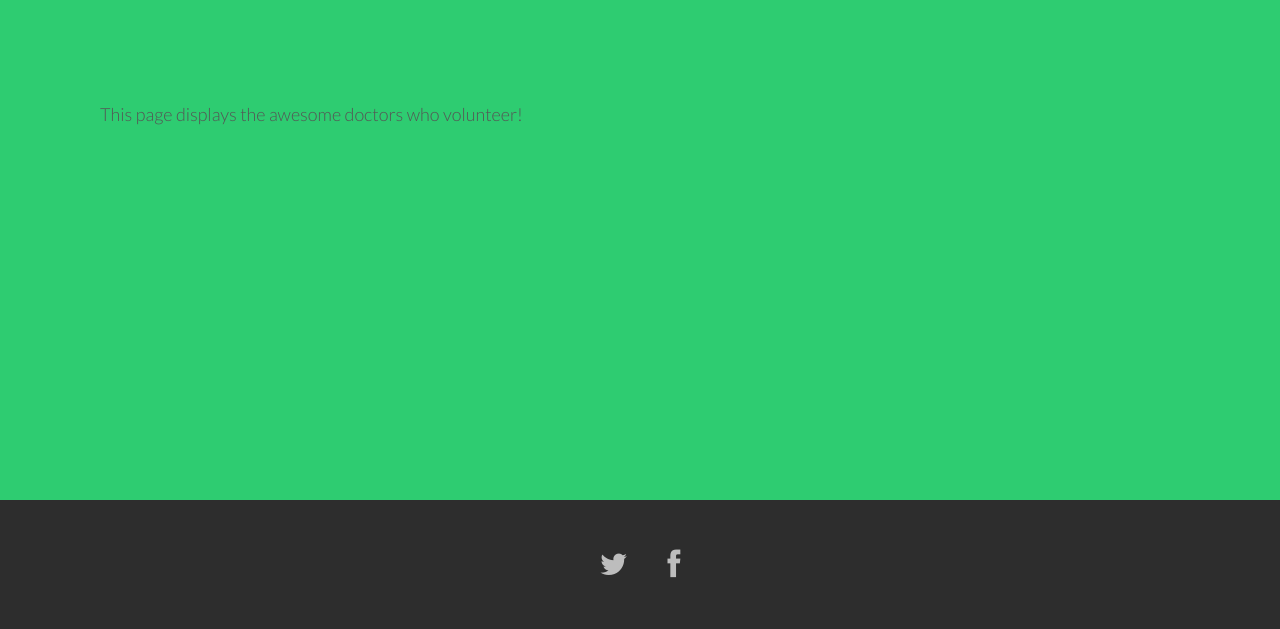
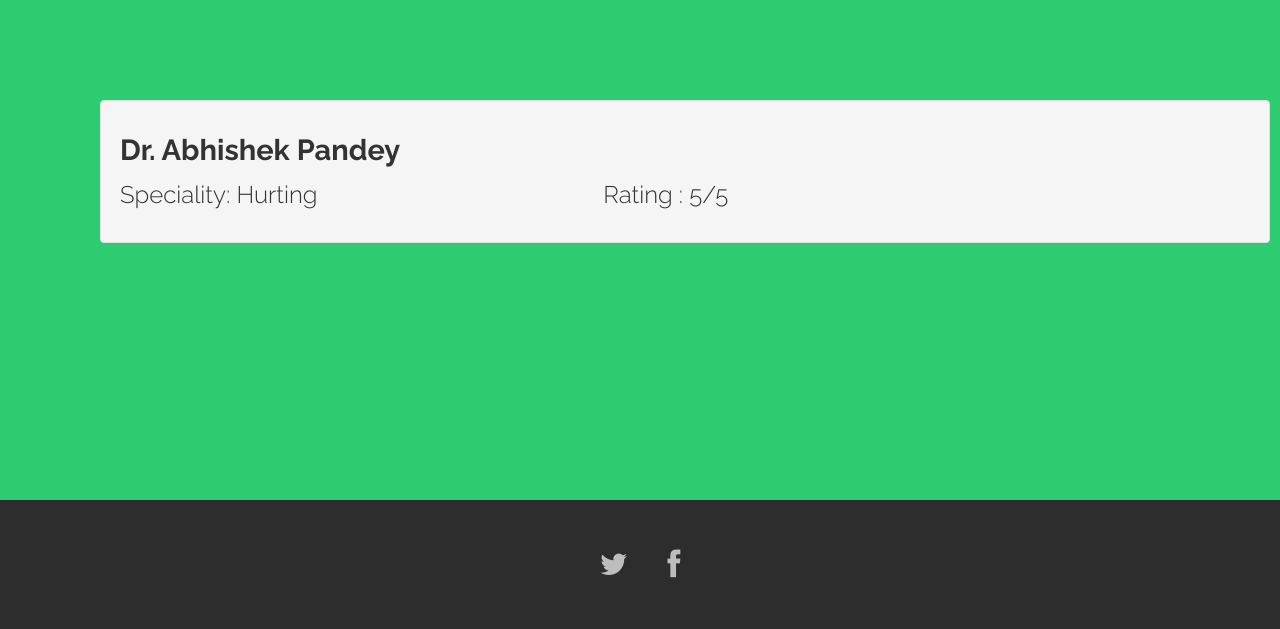
Before and after one commit to sanketsaurav/mseva, a Python web app: template templates/browse.html in a window 1280 px wide. Shown: the part 83-712 px from the top of the page. Run offline with Jinja, Linux system fonts and the light colour scheme; the template is opened without the code that fills it, so the values that code supplies are empty; some libraries are stand-ins or nearby versions.

Commit message:
Listing Docs

```diff
--- a/static/css/style.css
+++ b/static/css/style.css
@@ -36,3 +36,10 @@ margin-bottom: 10px;
 	font-weight: bold;
 	border-bottom: solid #aaa 1px;
 }
+
+.docname{
+	font-weight: bold;
+}
+.docspeciality{
+
+}
--- a/templates/browse.html
+++ b/templates/browse.html
@@ -7,15 +7,39 @@
 {% for doctor in doctors %}
 	<article>
 		<section>
-			<h4 class="docname">Dr. {{doctor.name | safe}}</h4>
-			<h6 class="docspec">Speciality: {{doctor.speciality | safe}}</h5>
-			<hr />
+		<div class="container well">
+			<h4 class="docname row" >
+				<span class="doctorname">Dr. {{doctor.name | safe}}
+				</span>
+			</h4>
+			<h6 class="docspec row" >
+				<span class="col-xs-5 docspeciality">
+					Speciality: {{doctor.speciality | safe}}
+				</span>
+				<span class="col-xs-5 docrating">Rating {{doctor.rating | safe}}
+				</span>
+			</h6>
+
+		</div>
 		</section>
 		<p class="post-content">{{post.content.replace('\n', '<br>') | safe}}</p>
 	</article>
 	{% else %}
 	<div class="no-doc">
-		<p>This page displays the awesome doctors who volunteer!</p>
+		<div class="container well">
+			<h4 class="docname row" >
+				<span class="col-xs-6 doctorname">Dr. Abhishek Pandey
+				</span>
+			</h4>
+			<h6 class="docspec row" >
+				<span class="col-xs-5 docspeciality">
+					Speciality: Hurting
+				</span>
+				<span class="col-xs-5 docrating">Rating : 5/5
+				</span>
+			</h6>
+
+		</div>
 	</div>
 	{% endfor %}
 
--- a/views.py
+++ b/views.py
@@ -141,5 +141,5 @@ class Browse(BaseHandler):
 
 	def get(self):
 
-		doctors=User.get_all()
+		doctors=User.get_all() or []
 		self.render('browse.html', doctors=doctors, user=self.user)
```
